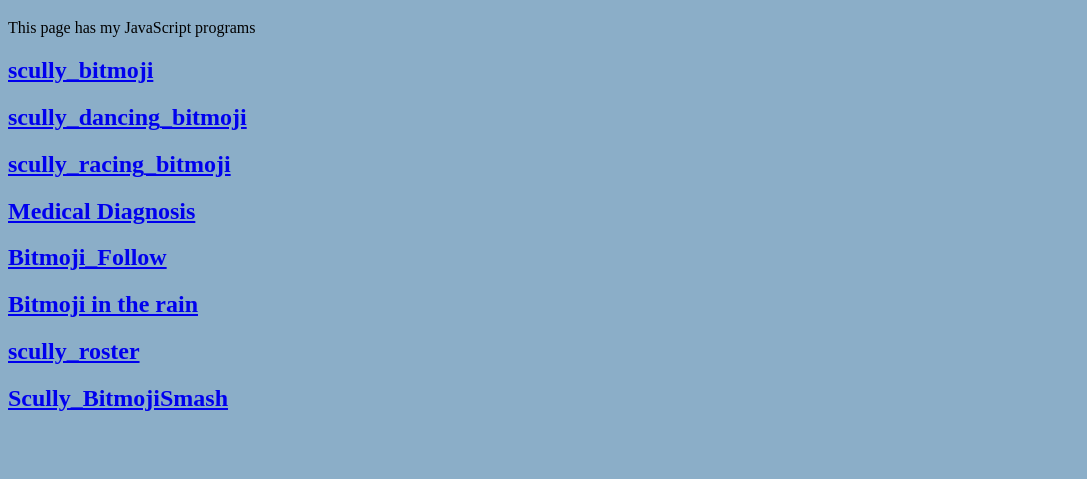
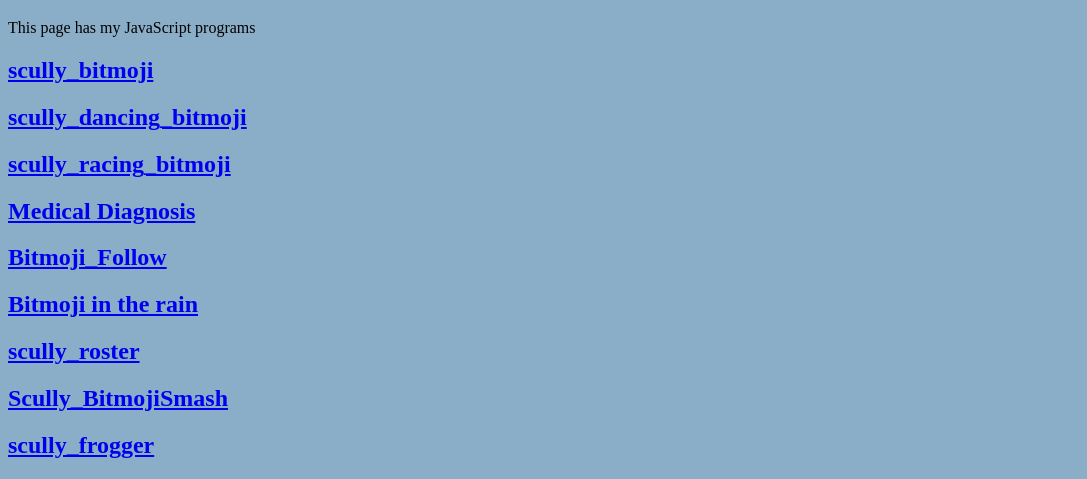
Before and after one commit to scullye127/scullye127.github.io, a plain HTML site: page javascripts.html in a window 1280 px wide. Shown: the part 433-912 px from the top of the page, without its empty margins (0-1087 px from the left). Before the commit the page ends 865 px from the top, so only its background shows below. Drawn offline with Linux system fonts and the light colour scheme; a script that the page names is missing.

Commit message:
Update javascripts.html

```diff
--- a/javascripts.html
+++ b/javascripts.html
@@ -34,6 +34,7 @@
 	<h2><a href="https://www.khanacademy.org/computer-programming/bitmoji-in-the-rain/4682333590700032">Bitmoji in the rain</a></h2><script src="https://www.khanacademy.org/computer-programming/bitmoji-in-the-rain/4682333590700032/embed.js?editor=no&buttons=no&author=no&embed=yes"></script>
 	<h2><a href="https://www.khanacademy.org/computer-programming/scully_roster/5698220388040704">scully_roster</a></h2><script src="https://www.khanacademy.org/computer-programming/scully_roster/5698220388040704/embed.js?editor=no&buttons=no&author=no&embed=yes"></script>
 	<h2><a href="https://www.khanacademy.org/computer-programming/scully_bitmojismash/6508617944842240">Scully_BitmojiSmash</a></h2><script src="https://www.khanacademy.org/computer-programming/scully_bitmojismash/6508617944842240/embed.js?editor=no&buttons=no&author=no&embed=yes"></script>
+	<h2><a href="https://www.khanacademy.org/computer-programming/scully_frogger/6353474045657088">scully_frogger</a></h2><script src="https://www.khanacademy.org/computer-programming/scully_frogger/6353474045657088/embed.js?editor=no&buttons=no&author=no&embed=yes"></script>
 </div>
 </body>
 </html>
```
